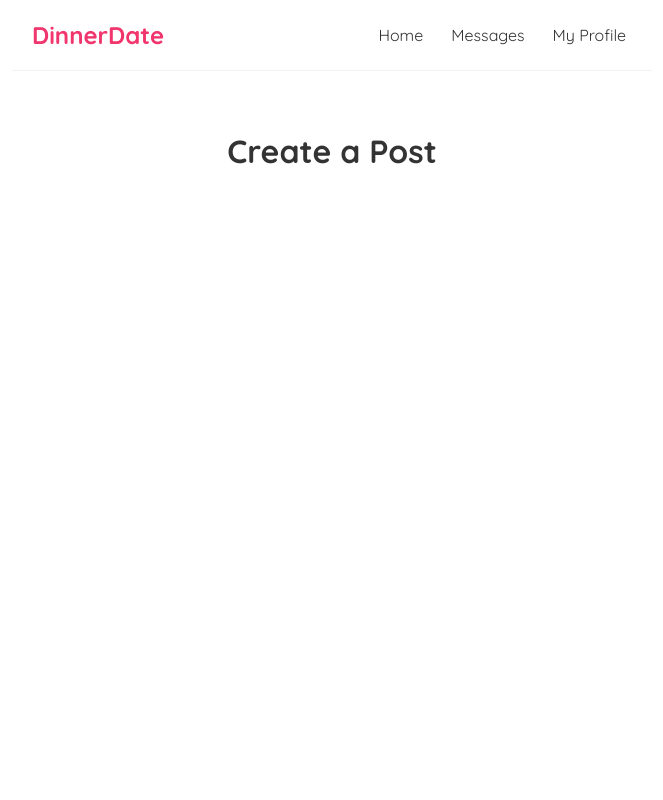
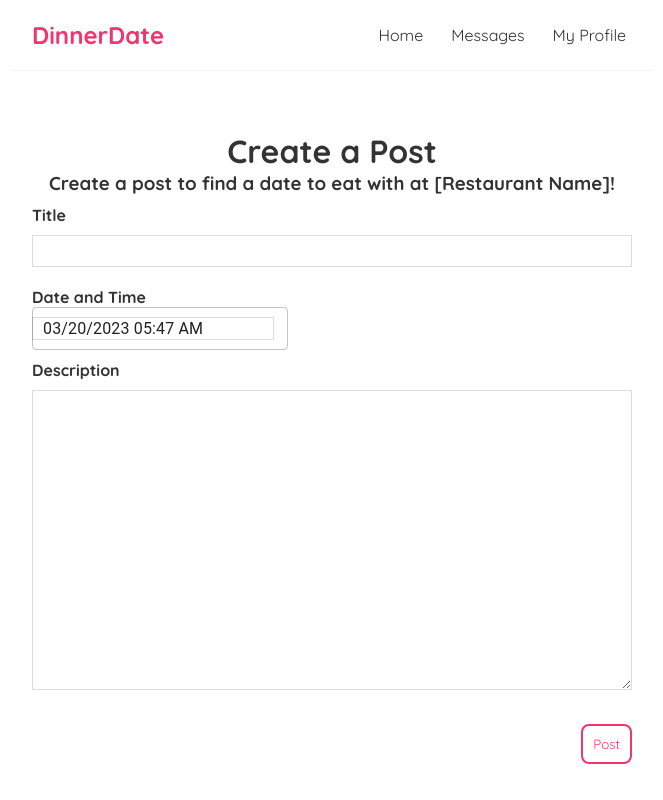
Before and after one commit to agiledev-students-spring2023/final-project-dinnerdate, a React (Create React App) app in the folder front-end/: page /create-post in a window 1280 px wide. Shown: the whole page, without its empty margins (308-971 px from the left). Built offline with nearby package versions, Linux system fonts and the light colour scheme.

Commit message:
Created 'create post' page

```diff
--- a/front-end/package.json
+++ b/front-end/package.json
@@ -3,9 +3,14 @@
   "version": "0.1.0",
   "private": true,
   "dependencies": {
+    "@emotion/react": "^11.10.6",
+    "@emotion/styled": "^11.10.6",
+    "@mui/material": "^5.11.13",
+    "@mui/x-date-pickers": "^6.0.2",
     "@testing-library/jest-dom": "^5.16.5",
     "@testing-library/react": "^13.4.0",
     "@testing-library/user-event": "^13.5.0",
+    "dayjs": "^1.11.7",
     "prop-types": "^15.8.1",
     "react": "^18.2.0",
     "react-dom": "^18.2.0",
--- /dev/null
+++ b/front-end/src/pages/createpost.css
@@ -0,0 +1,24 @@
+.create-post label {
+    padding: 10px 0px 0px 0px;
+    font-weight: bold;
+    text-align: left;
+    display: block;
+  }
+
+.create-post input, .create-post textarea {
+    width: 100%;
+    padding: 7px 10px;
+    margin: 10px 0;
+    border: 1px solid #ddd;
+    box-sizing: border-box;
+    resize: vertical;
+}
+
+textarea {
+    height: 300px;
+}
+.input {
+    margin: 10px 0;
+}
+
+.right-btn { float: right; }
--- a/front-end/src/pages/createpost.js
+++ b/front-end/src/pages/createpost.js
@@ -1,7 +1,51 @@
+import './createpost.css'
+import Button from '../components/Button.js'
+
+import dayjs from 'dayjs';
+import { DateTimePicker } from '@mui/x-date-pickers/DateTimePicker';
+import { useMemo, useState } from 'react'
+
 const CreatePost = () => {
+    const [error, setError] = useState(null);
+
+    const errorMessage = useMemo(() => {
+        if (error == 'disablePast'){
+            return 'You must schedule your date in the future.';
+        }
+        else{
+            return '';
+        }
+      }, [error]);
+
     return (
         <div className="create-post">
             <h1>Create a Post</h1>
+            <h3>Create a post to find a date to eat with at [Restaurant Name]!</h3>
+
+            <form>
+                <label>Title</label>
+                <input
+                    type="text"
+                    required
+                />
+                <label>Date and Time</label>
+                <DateTimePicker
+                    defaultValue={dayjs().add(1, 'hour')}
+                    disablePast
+                    onError={(newError) => setError(newError)}
+                    slotProps={{
+                        textField: {
+                        helperText: errorMessage,
+                        },
+                    }}
+                    />
+                <label>Description</label>
+                <textarea
+                    required
+                ></textarea>
+                <div className="right-btn"><Button text="Post"/></div>
+
+            </form>
         </div>
     );
 }
```
Also changed, not shown: front-end/src/App.js (+7 -0 lines).
